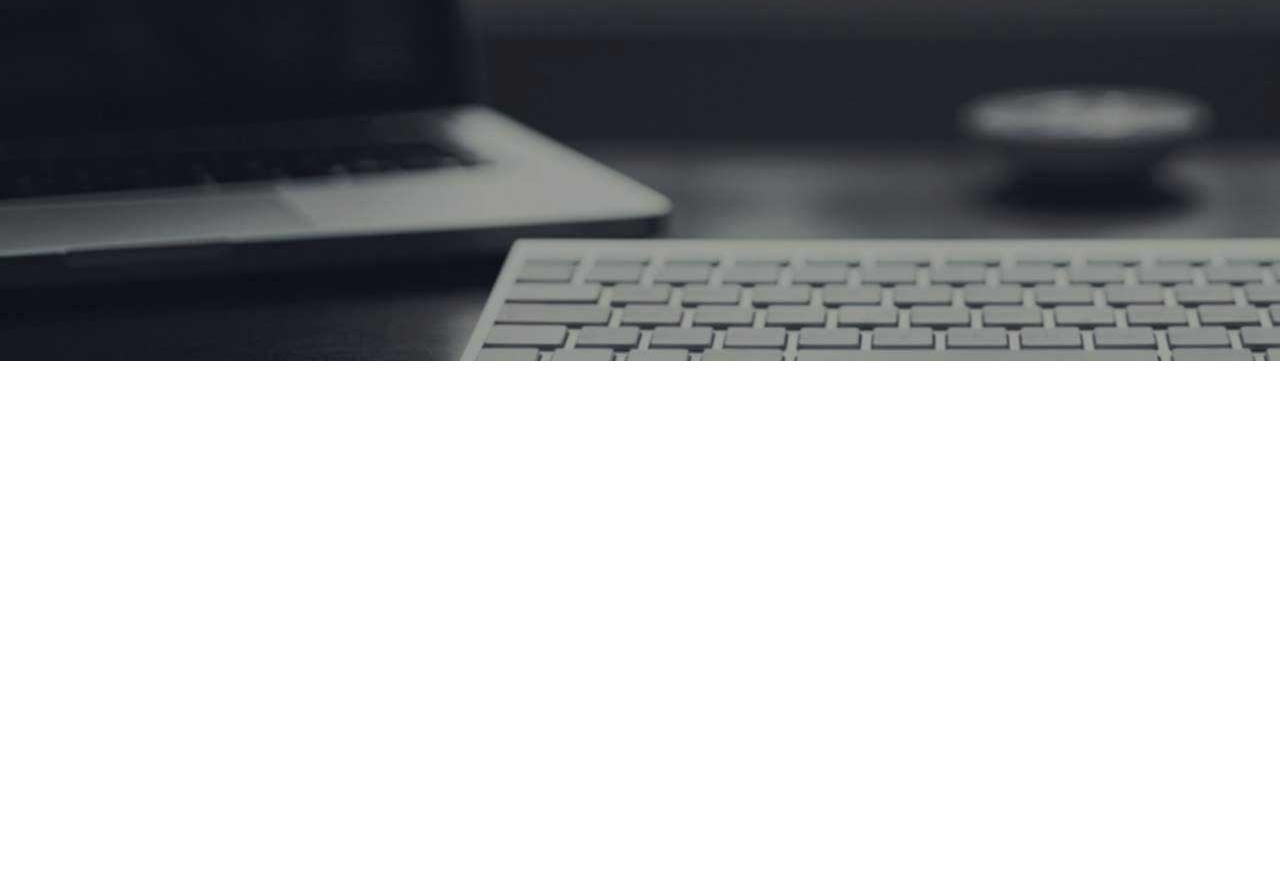
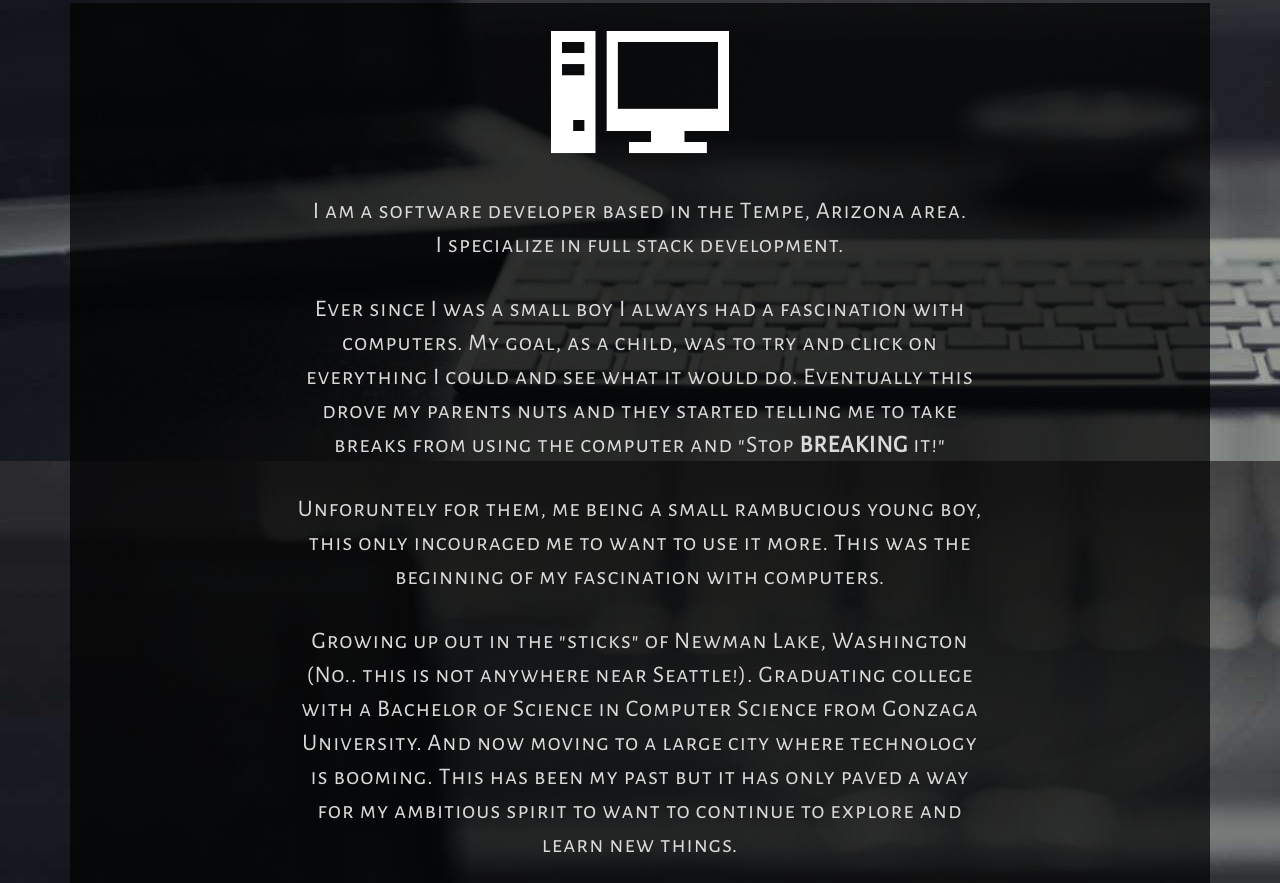
Before and after one commit to Linesmerrill/MerrillSite, a website: page public/index.html at #!/about in a window 1280 px wide. Shown: the part 439-1322 px from the top of the page. Before the commit the page ends 800 px from the top, so only its background shows below. Drawn offline with Linux system fonts and the light colour scheme; a web font is replaced by a local one.

Commit message:
added more content to the about me page

```diff
--- a/public/css/style.css
+++ b/public/css/style.css
@@ -8,6 +8,14 @@
   color: whitesmoke;
   font-size: 6em;
   letter-spacing: 0.0588235em;
+}
+
+.sub-title {
+color: whitesmoke;
+font-size: 6em;
+letter-spacing: 0.0588235em;
+  margin-left: 4rem;
+    margin-top: 0;
 }
 
 li {
@@ -28,6 +36,15 @@ li > a:hover, a:focus{
   margin-top: 0.4rem;
 }
 
+.body-text {
+  color: #dadada;
+  font-family: "Alegreya Sans SC";
+  font-size: 1.7em;
+  letter-spacing: 1px;
+  padding: 1rem;
+  margin-top: 0.4rem;
+}
+
 .logo {
   font-size: 2em;
   margin-top: 3rem;
@@ -39,3 +56,20 @@ li > a:hover, a:focus{
   padding-bottom: 1rem;
   margin-top: 0.4rem;
 }
+
+.background-body {
+  background:rgba(1,1,1,0.7)
+}
+
+.title-space-bottom {
+  margin-top: 27rem;
+  color: whitesmoke;
+  font-size: 6em;
+  letter-spacing: 0.0588235em;
+  margin-bottom: 8rem;
+}
+
+.computer-image {
+  width: 25%;
+  height: 25%;
+}
--- a/public/js/controllers/MainCtrl.js
+++ b/public/js/controllers/MainCtrl.js
@@ -1,6 +1,6 @@
 // public/js/controllers/MainCtrl.js
 angular.module('MainCtrl', []).controller('MainController', function($scope) {
 
-    $scope.tagline = 'To the moon and back!';
+
 
 });
--- a/public/views/about.html
+++ b/public/views/about.html
@@ -1,7 +1,36 @@
 <!-- public/views/nerd.html -->
 
 <div class="text-center">
-    <h1 class="title">About Me.</h1>
+    <h1 class="title-space-bottom">About Me.</h1>
+    <div class="col-lg-12 background-body">
+
+    <div class="col-lg-8 col-lg-offset-2">
+      <img src="./images/computer-7.png" class="computer-image">  <p class="body-text" >I am a software developer based in the Tempe, Arizona area.<br>
+          I specialize in full stack development.
+      </p>
+      <p class="body-text">
+          Ever since I was a small boy I always had a fascination with computers.
+          My goal, as a child, was to try and click on everything I could and see what it would do.
+          Eventually this drove my parents nuts and they started telling me to take
+          breaks from using the computer and "Stop <b>BREAKING</b> it!"
+      </p>
+
+      <p class="body-text">
+        Unforuntely for them, me being a small rambucious young boy, this only
+        incouraged me to want to use it more. This was the beginning of my fascination
+        with computers.
+      </p>
+
+      <p class="body-text">
+        Growing up out in the "sticks" of Newman Lake, Washington (No.. this is not
+        anywhere near Seattle!). Graduating college with a Bachelor of Science in Computer
+        Science from Gonzaga University. And now moving to a large city where technology is booming.
+        This has been my past but it has only paved a way for my ambitious spirit to
+        want to continue to explore and learn new things.
+      </p>
+
+    </div>
+  </div>
 
 
 </div>
```
Also changed, not shown: public/views/home.html (+2 -1 lines), public/images/computer-7.png (added).
